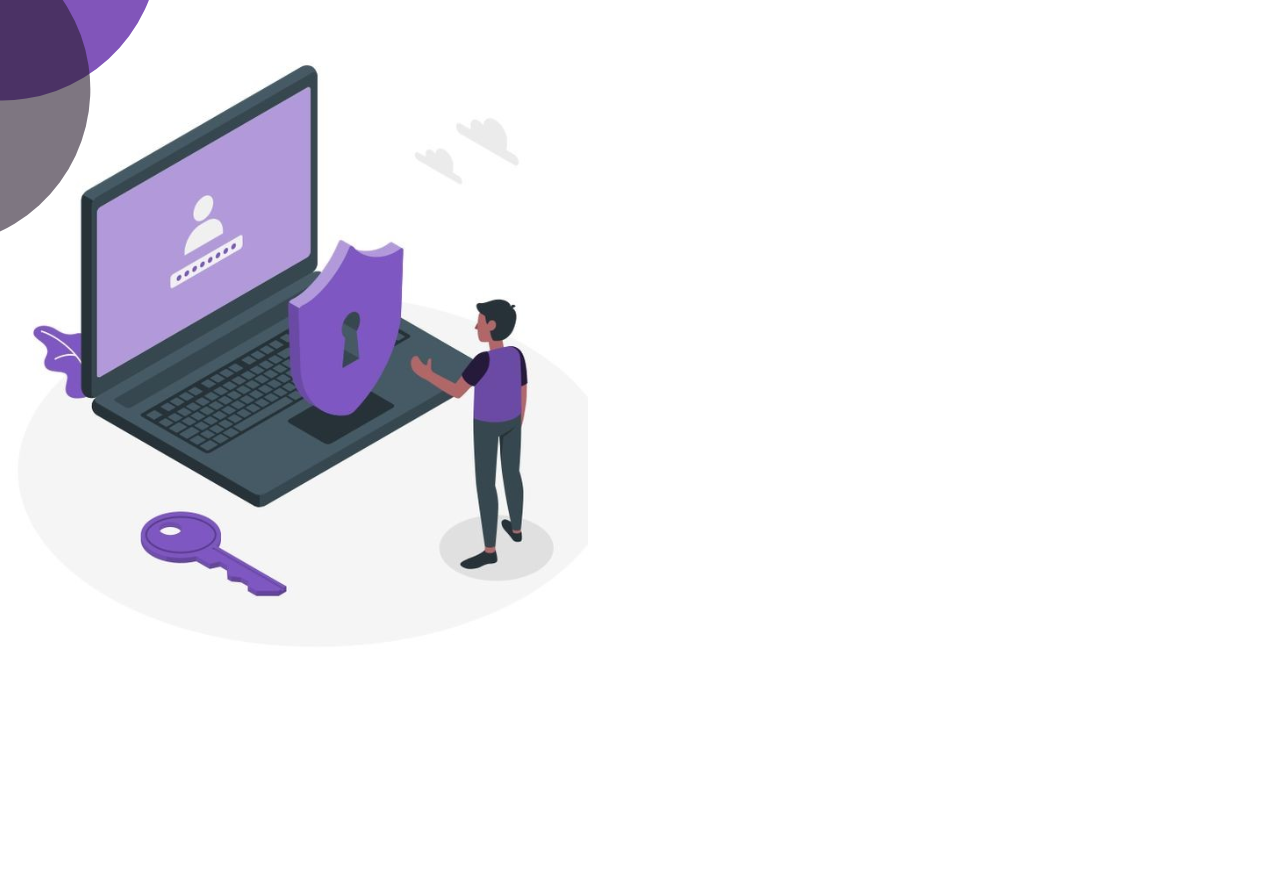
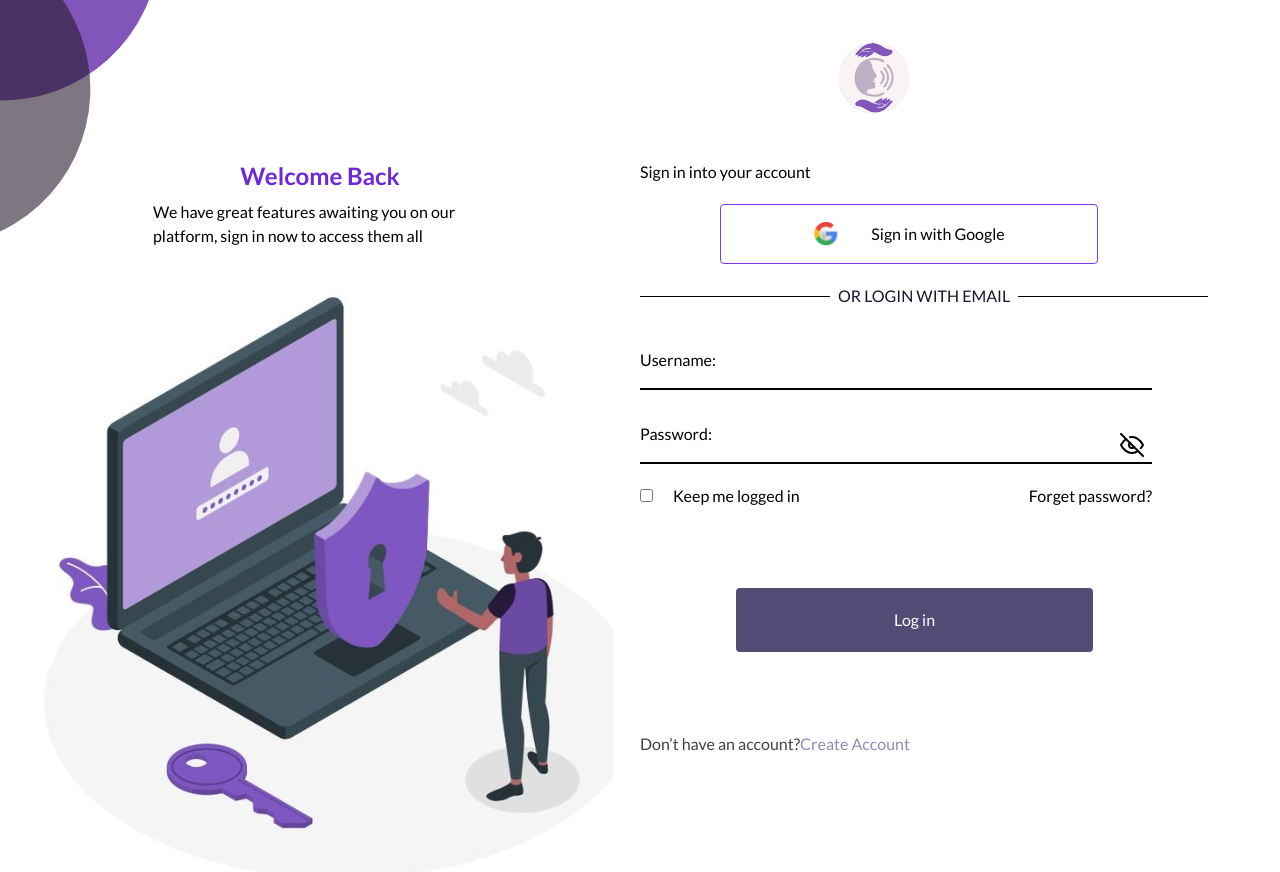
Before and after one commit to ichie-Ozor/voiceOut2Me, a React (Create React App) app: page /loginuser in a window 1280 px wide. Shown: the top 872 px of the page. Before the commit the page ends 800 px from the top, so only its background shows below. Built offline with nearby package versions, Linux system fonts and the light colour scheme.

Commit message:
user login added

```diff
--- a/src/component/SubHeading.jsx
+++ b/src/component/SubHeading.jsx
@@ -18,13 +18,13 @@ const SubHeading = () => {
             We prioritize your mental wellness. Voice out, and lets help you
             move forward in the face of depression.
           </p>
-          <Link to={"/getStarted"} className="chat-now bg-[#8155BA] text-white py-[17.5px] px-[49.58px] rounded hover:opacity-60">
+          <Link to={"/getStarted"} className="chat-now bg-[#8155BA] text-white py-[17.5px] px-[49.58px] rounded transition-all hover:opacity-70">
             Get Started
           </Link>
-          <img className="mt-[2.563rem]" src={SubHeadIMage1} alt="" />
+          <img className="mt-[6.563rem]" src={SubHeadIMage1} alt="subheaderimage" />
         </div>
         <div
-          className="image-container w-[53.67%] h-[38.063rem] bg-[#D9D9D9] "
+          className="image-container w-[53.67%] h-[38.063rem] bg-[#D9D9D9]"
           style={{
             background: `url(${SubHeadHero})`,
             backgroundSize: "contain",
@@ -32,7 +32,7 @@ const SubHeading = () => {
           }}
         ></div>
       </section>
-      <hr className="w-[84vw]  ml-[6.4rem] mt-[-4.5rem] border-[0.5px] border-[#696869]" />
+      <hr className="w-[84vw]  ml-[6.8rem] mt-[-0.3rem] border-[0.5px] border-[#696869]" />
     </>
   );
 };
--- a/src/component/landing page/AboutSection.jsx
+++ b/src/component/landing page/AboutSection.jsx
@@ -5,7 +5,7 @@ import LeftTriangle from "../../assets/images/landing page/left-triangle.svg";
 const AboutSection = () => {
   return (
     <>
-      <section className="w-[93%] ml-auto  mt-[5rem]  font-Lato">
+      <section className="w-[93%] ml-auto  mt-[5rem] font-Lato">
       <div className="flex  items-center ">
             <h1 className="bg-[#695E93] text-white  text-[32px] font-bold w-[18.375rem] h-[5.813rem]  flex justify-center items-center">
               About Us
@@ -19,7 +19,7 @@ const AboutSection = () => {
         <div className="about-text-wrapper w-[54%] relative">
           <div className="flex flex-col gap-10">
             <div>
-              <h1 className="text-5xl text-black font-bold z-20 overflow-hidden pt-5">
+              <h1 className="text-5xl text-black font-bold z-20 overflow-hidden pt-[3rem]">
                 We help every individuals snap out of their <span className="text-[#695E93]">depression zone</span>
               </h1>
               <p className="text-lg w-[36.375rem] pt-10">
--- a/src/component/landing page/BookingASession.jsx
+++ b/src/component/landing page/BookingASession.jsx
@@ -34,7 +34,7 @@ const BookingASession = () => {
               a counselling session on our platform to share your burden. Sign
               In to start your booking session.
             </p>
-            <button className=" text-white py-[17.5px] px-[49.58px] rounded mt-[40px] bg-[#8155BA] hover:opacity-60">
+            <button className=" text-white py-[17.5px] px-[49.58px] rounded mt-[40px] bg-[#8155BA] transition-all hover:opacity-70">
               BOOK A SESSION
             </button>
           </div>
--- a/src/component/landing page/Footer.jsx
+++ b/src/component/landing page/Footer.jsx
@@ -4,7 +4,7 @@ import { Link } from "react-router-dom";
 const Footer = () => {
   return (
     <>
-      <section className="w-full h-[14.5rem] bg-[#695E93] flex gap-[10rem] justify-center items-center font-Lato">
+      <section className="w-full h-[14.5rem] bg-[#695E93] flex gap-[10rem] justify-center items-center font-Lato mt-[5rem]">
         <div className="flex flex-col gap-2">
           <div>
             <h1 className="text-xl text-white font-medium">Legal</h1>
--- a/src/pages/LogInUser.jsx
+++ b/src/pages/LogInUser.jsx
@@ -1,30 +1,104 @@
 import React from "react";
-import GetStartedImage2 from "../assets/images/get-started-image2.svg"
-import UserLogInImage from "../assets/images/user-log-in-image.svg"
+import GetStartedImage2 from "../assets/images/get-started-image2.svg";
+import UserLogInImage from "../assets/images/user-log-in-image.svg";
+import Logo from "../assets/images/logo.svg";
+import GoogleLogo from "../assets/images/google-logo.svg";
+import EyeLogo from "../assets/images/eye-logo.svg";
+import { Link } from "react-router-dom";
 
 const LogInUser = () => {
   return (
     <>
-      <div className="w-full h-[40rem] relative">
-      <img
+      <div className="w-full h-[40rem] relative font-Lato">
+        <img
           className="absolute w-[10rem]"
           src={GetStartedImage2}
           alt="getstartedimage1"
         />
 
-        <main className="flex justify-center items-center">
+        <img className="h-[10rem]  ml-[62%]" src={Logo} alt="logo" />
+        <main className="flex ">
+          <section className="w-[50%] flex flex-col items-center">
+            <div className="flex flex-col justify-center  text-cente">
+              <h1 className="text-2xl font-[600] text-violet-700 text-center">
+                Welcome Back
+              </h1>
+              <p className=" p-2 w-[23.875rem]  ml-8">
+                We have great features awaiting you on our platform, sign in now
+                to access them all
+              </p>
+            </div>
+            <div
+              className="w-[36.75rem] h-[44.313rem]"
+              style={{
+                background: `url(${UserLogInImage})`,
+                backgroundRepeat: "no-repeat",
+                backgroundSize: "contain",
+              }}
+            ></div>
+          </section>
+
           <section className="w-[50%]">
-            <div>
-                <h1>Welcome Back</h1>
-                <p></p>
+            <div className="flex flex-col items-start gap-5">
+              <h1>Sign in into your account</h1>
+              <button className="flex gap-8 border-[1px] border-violet-600 w-[23.625rem] justify-center items-center py-4 rounded ml-[5rem]">
+                <img src={GoogleLogo} alt="googleLogo" />
+                <span>Sign in with Google</span>
+              </button>
+              <div className="flex items-center mb-10">
+                <span className="w-[11.875rem] h-[1px] bg-black"></span>
+                <p className="px-2 text-[#1E122D]"> OR LOGIN WITH EMAIL</p>
+                <span className="w-[11.875rem] h-[1px] bg-black"></span>
+              </div>
             </div>
-            <div className="w-[36.75rem] h-[44.313rem]"
-            style={{background:`url(${UserLogInImage})`,
-            backgroundRepeat:"no-repeat",
-            backgroundSize:"contain"
-            }}></div>
+
+            <form action="#">
+              <div className="flex relative mb-[2rem]">
+                <label className="absolute" htmlFor="userName">
+                  Username:
+                </label>
+                <input
+                  className="border-b-[2px] pl-[5rem] pt-4 w-[80%] border-black"
+                  type="text"
+                  name="userName"
+                  id="userName"
+                />
+              </div>
+
+              <div className="flex relative">
+                <label className="absolute" htmlFor="userName">
+                  Password:
+                </label>
+                <input
+                  className="border-b-[2px] px-[5rem] pt-4 w-[80%] border-black"
+                  type="password"
+                  name="password"
+                  id="password"
+                />
+                <span className="absolute left-[75%] top-[25%] cursor-pointer">
+                  <img src={EyeLogo} alt="eyelogo" />
+                </span>
+              </div>
+              <div>
+                <div className="flex justify-between w-[80%] mt-5">
+                  <label className="" htmlFor="keepMeLogIn">
+                    <span>
+                      <input
+                      className="mr-5"
+                        type="checkbox"
+                        name="keepMeLogIn"
+                        id="keepMeLogIn"
+                      />
+                    </span>
+                    Keep me logged in
+                  </label>
+                  <p>Forget password?</p>
+                </div>
+              </div>
+              <button className="px-[9.875rem] py-5 bg-[#534B75] text-white ml-[15%] rounded mt-[5rem] font-medium transition-all hover:opacity-70" type="submit">Log in</button>
+            </form>
+            <p className="text-[#414041] mt-[5rem]">Don’t have an account?<span className="text-[#938AB4]"><Link>Create Account</Link></span> </p>
           </section>
-          <section className="w-[50%]"></section>
         </main>
       </div>
     </>
```
Also changed, not shown: src/assets/images/eye-logo.svg (added), src/assets/images/google-logo.svg (added).
